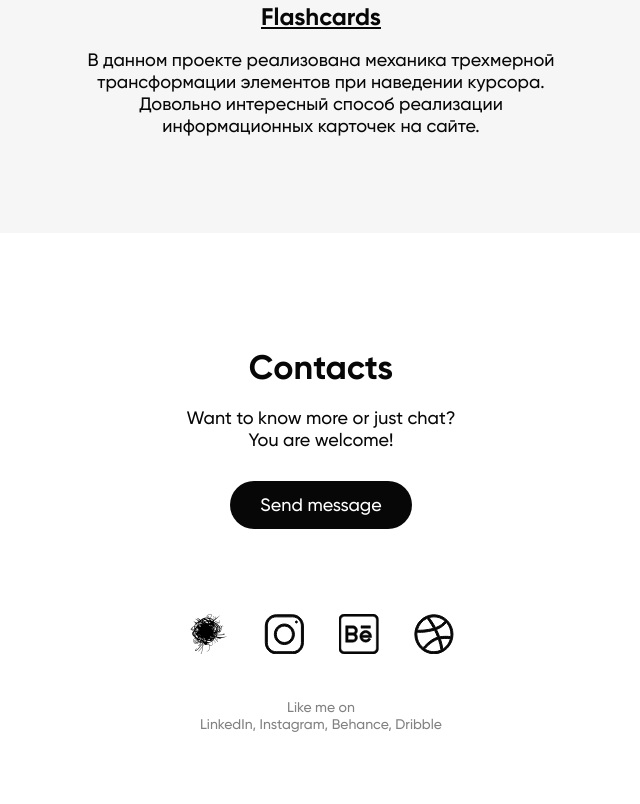
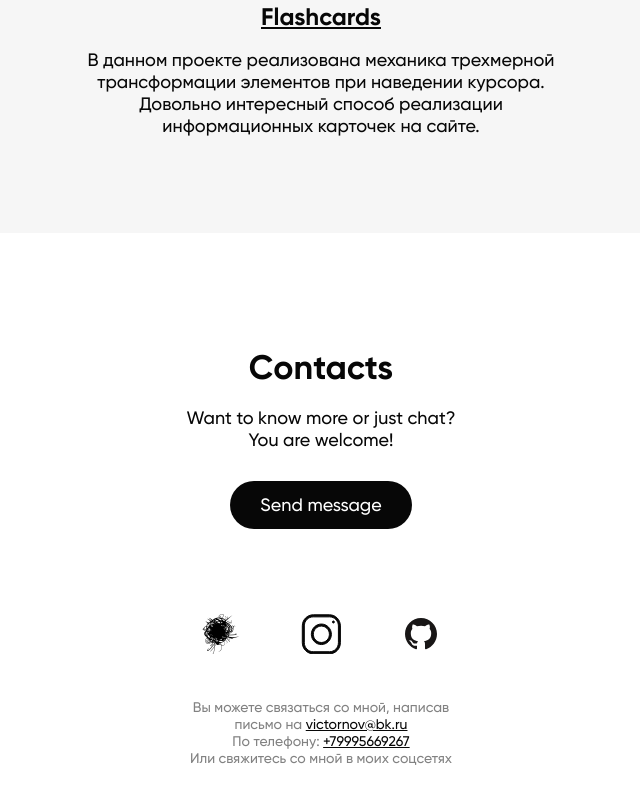
Before and after one commit to VictorNov/portfolio-new, a plain HTML site: page index.html in a window 1280 px wide. Shown: the part 8340-9144 px from the top of the page, without its empty margins (319-959 px from the left). Drawn offline with Linux system fonts and the light colour scheme.

Commit message:
Доработаны иконки соцсетей в подвале

```diff
--- a/index.html
+++ b/index.html
@@ -243,14 +243,13 @@
             <button class="contacts-button">Send message</button>
             <ul class="social-icons">
                 <li class="social-icon habr"><a href="https://career.habr.com/victor_nov" title="habr" target="_blank" rel="noopener">habr</a></li>
-                <li class="social-icon instagram"><a href=""></a></li>
-                <li class="social-icon behance"><a href=""></a></li>
-                <li class="social-icon dribble"><a href=""></a></li>
+                <li class="social-icon instagram"><a href="https://www.instagram.com/victor_nov/" title="Instagram" target="_blank" rel="noopener">Instagram</a></li>
+                <li class="social-icon github"><a href="https://github.com/VictorNov" title="GitHub" target="_blank" rel="noopener">GitHub</a></li>
             </ul>
-            <p class="social-text">
-                Like me on<br>
-                LinkedIn, Instagram, Behance, Dribble
-            </p>
+            <p class="social-text">Вы можете связаться со мной, написав письмо на
+                <a href="mailto:victornov@bk.ru">victornov@bk.ru</a> <br />
+                По телефону: <a href="tel:+79995669267">+79995669267</a> <br />
+                Или свяжитесь со мной в моих соцсетях</p>
         </div>
     </footer>
 
--- a/style.css
+++ b/style.css
@@ -368,18 +368,27 @@ footer {
     background: url("img/Instagram.svg") no-repeat center center;
 }
 
-.social-icon.behance a {
-    background: url("img/Behance.svg") no-repeat center center;
-}
-
-.social-icon.dribble a {
-    background: url("img/Dribble.svg") no-repeat center center;
+.social-icon.github a {
+    background: url("img/github_icon.svg") no-repeat center center;
 }
 
 .social-text {
     color: var(--text-color-secondary);
     font-size: 14px;
     line-height: 17px;
+}
+
+.social-text a,
+.social-text a:visited {
+    color: var(--text-color-primary);
+}
+
+.social-text a:hover {
+    color: var(--text-color-secondary);
+}
+
+.social-text a:active {
+    opacity: .5;
 }
 
 /* Modal styles */
```
Also changed, not shown: img/github_icon.svg (added).
